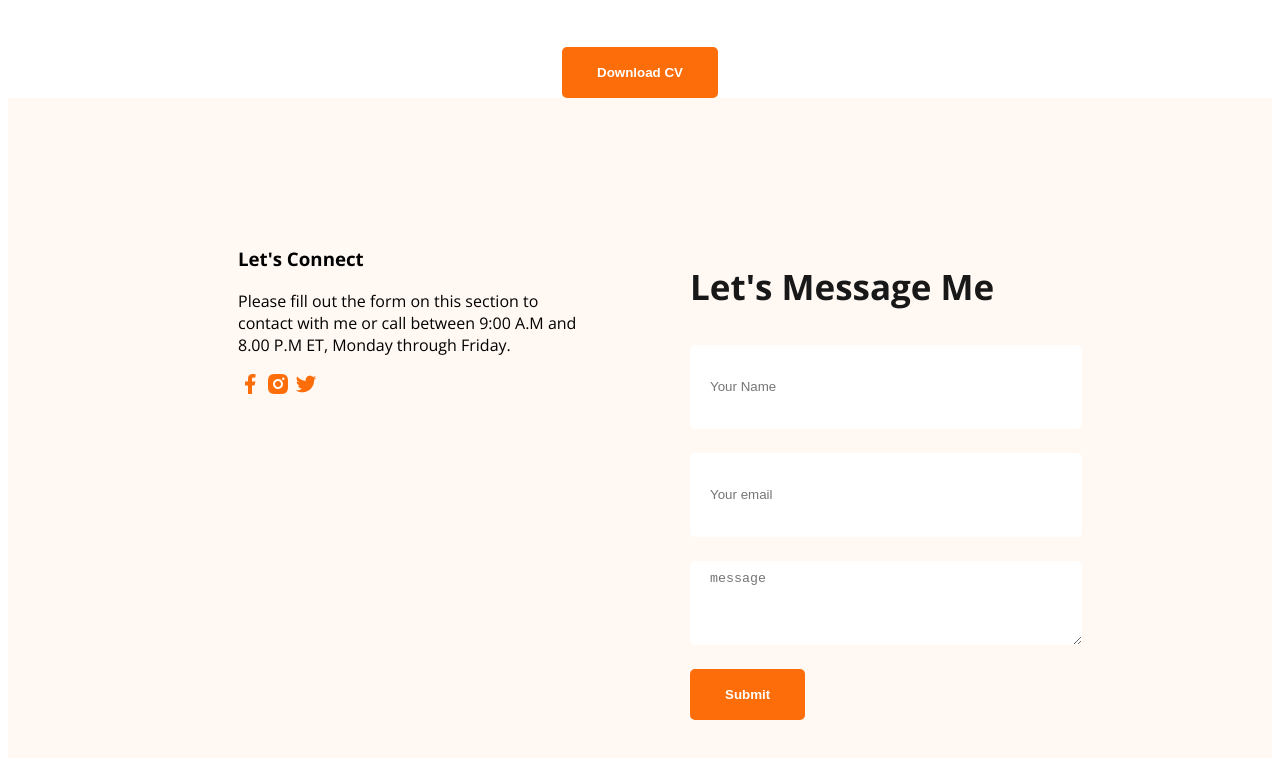
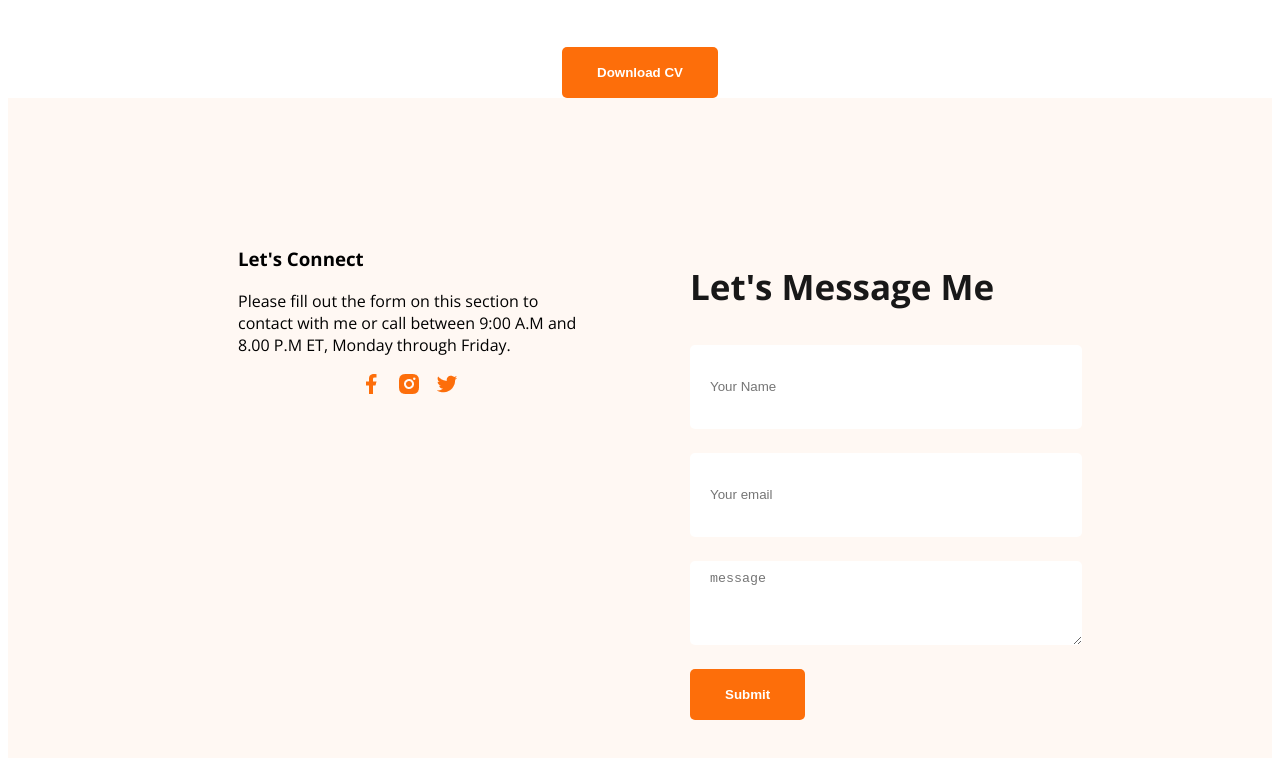
Before and after one commit to SakibHasan7439/web-dev-portfolio, a plain HTML site: page index.html in a window 1280 px wide. Shown: the part 2969-3727 px from the top of the page. Drawn offline with nearby package versions, Linux system fonts and the light colour scheme.

Commit message:
last commit

```diff
--- a/index.html
+++ b/index.html
@@ -193,10 +193,10 @@
                 with me or call between 9:00 A.M and 8.00 P.M ET,
                 Monday through Friday.
             </p>
-            <div>
-                <a href=""><img src="images/icons/facebook.png" alt="facebook"></a>
-                <a href=""><img src="images/icons/insta.png" alt="facebook"></a>
-                <a href=""><img src="images/icons/twitter.png" alt="facebook"></a>
+            <div style="text-align: center;">
+                <a href=""><img style="padding-right: 10px;" src="images/icons/facebook.png" alt="facebook"></a>
+                <a href=""><img style="padding-right: 10px;" src="images/icons/insta.png" alt="facebook"></a>
+                <a href=""><img style="padding-right: 10px;" src="images/icons/twitter.png" alt="facebook"></a>
             </div>
         </div>
         <div class="footer-column">
```
